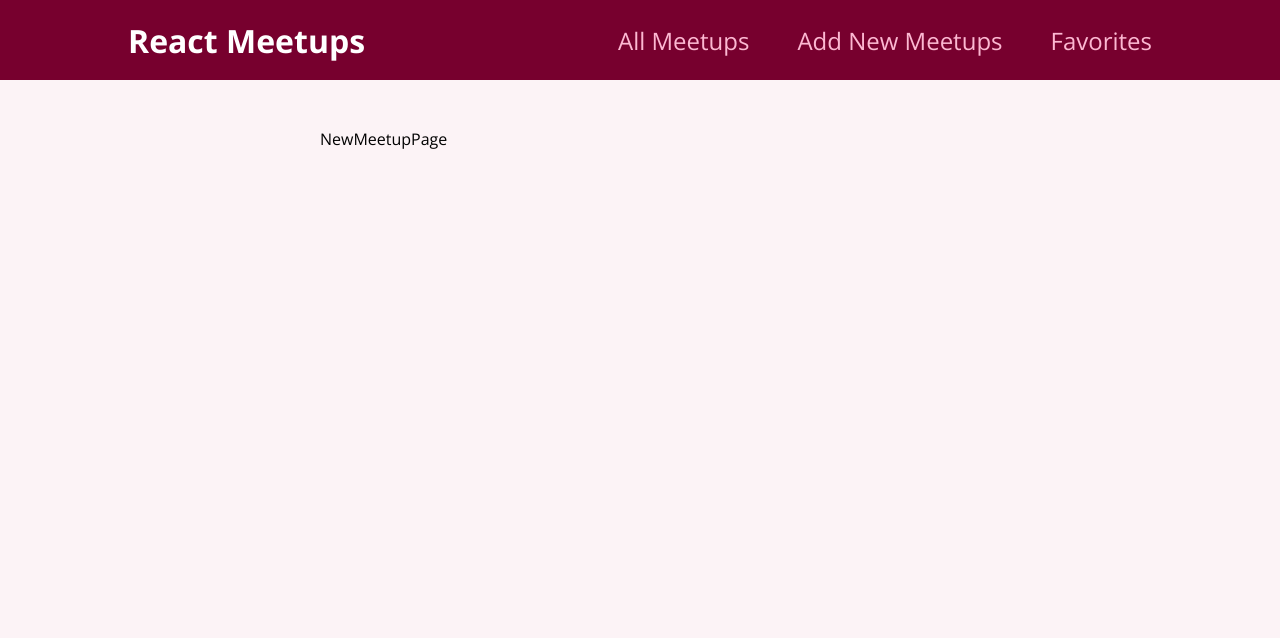
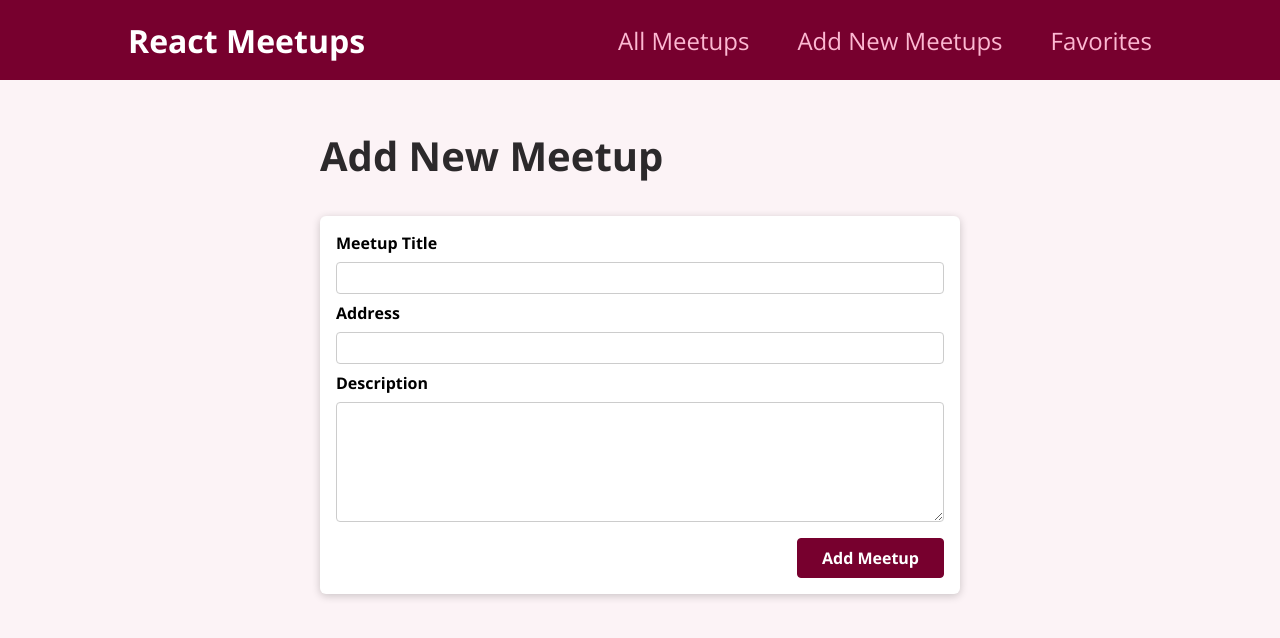
Before and after one commit to MChiancone/react-course, a React (Create React App) app: page /new-meetup in a window 1280 px wide. Shown: the top 638 px of the page. Built offline with nearby package versions, Linux system fonts and the light colour scheme.

Commit message:
NewMeetupForm Created & Used In NewMeetupPage

```diff
--- /dev/null
+++ b/src/components/meetups/NewMeetupForm.js
@@ -0,0 +1,31 @@
+import React from 'react';
+import Card from '../ui/Card';
+import classes from './NewMeetupForm.module.css';
+
+// NewMeetupForm Component that is used in NewMeetup Page Component.
+
+const NewMeetupForm = () => {
+  return (
+    <Card>
+      <form className={classes.form}>
+        <div className={classes.control}>
+          <label htmlFor="image">Meetup Title</label>
+          <input type="url" required id="image" />
+        </div>
+        <div className={classes.control}>
+          <label htmlFor="address">Address</label>
+          <input type="text" required id="address" />
+        </div>
+        <div className={classes.control}>
+          <label htmlFor="description">Description</label>
+          <textarea id="description" rows="5" required></textarea>
+        </div>
+        <div className={classes.actions}>
+          <button>Add Meetup</button>
+        </div>
+      </form>
+    </Card>
+  );
+};
+
+export default NewMeetupForm;
--- /dev/null
+++ b/src/components/meetups/NewMeetupForm.module.css
@@ -0,0 +1,45 @@
+.form {
+  padding: 1rem;
+}
+
+.control {
+  margin-bottom: 0.5rem;
+}
+
+.control label {
+  display: block;
+  font-weight: bold;
+  margin-bottom: 0.5rem;
+}
+
+.control input,
+.control textarea {
+  display: block;
+  font: inherit;
+  border-radius: 4px;
+  border: 1px solid #ccc;
+  padding: 0.25rem;
+  width: 100%;
+}
+
+.actions {
+  margin-top: 1rem;
+  text-align: right;
+}
+
+.actions button {
+  font: inherit;
+  cursor: pointer;
+  background-color: #77002e;
+  color: white;
+  padding: 0.5rem 1.5rem;
+  border: 1px solid #77002e;
+  border-radius: 4px;
+  font-weight: bold;
+}
+
+.actions button:hover,
+.actions button:active {
+  background-color: #a50e48;
+  border-color: #a50e48;
+}
--- a/src/pages/AllMeetups.js
+++ b/src/pages/AllMeetups.js
@@ -22,6 +22,8 @@
 ];
 
 // Renders a MeetupListComponent and passes props as meetups(DummyData) to MeetupListComponent which will render a list of the dummy data as MeetupItemComponents for each item in the list.
+// Where is the data coming from?
+// ---Currently: from DUMMY_DATA
 
 const AllMeetupsPage = () => {
   return (
--- a/src/pages/NewMeetup.js
+++ b/src/pages/NewMeetup.js
@@ -1,7 +1,19 @@
 import React from 'react';
+import NewMeetupForm from '../components/meetups/NewMeetupForm';
+
+// NewMeetupPage Component Renders the NewMeetupForm Component & is used for the creation of Data, using the NewMeetupForm, which is sent to a server.
+
+// The server data will be used to render those meetups on the AllMeetupsPage using the server data instead of the DUMMYDATA.
+
+// Take input from User and post to server. Then use that userCreatedData and render it on AllMeetupsPage
 
 const NewMeetupPage = () => {
-  return <div>NewMeetupPage</div>;
+  return (
+    <section>
+      <h1>Add New Meetup</h1>
+      <NewMeetupForm />
+    </section>
+  );
 };
 
 export default NewMeetupPage;
```
